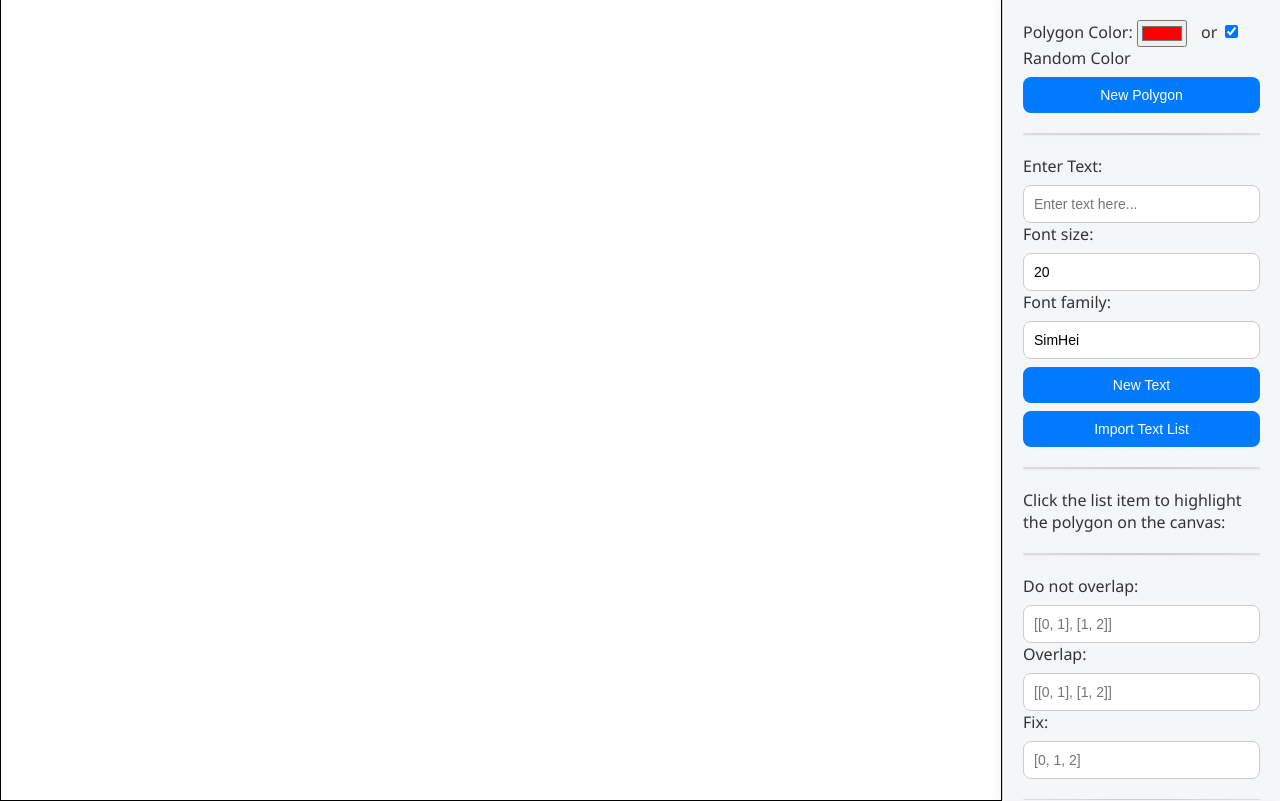
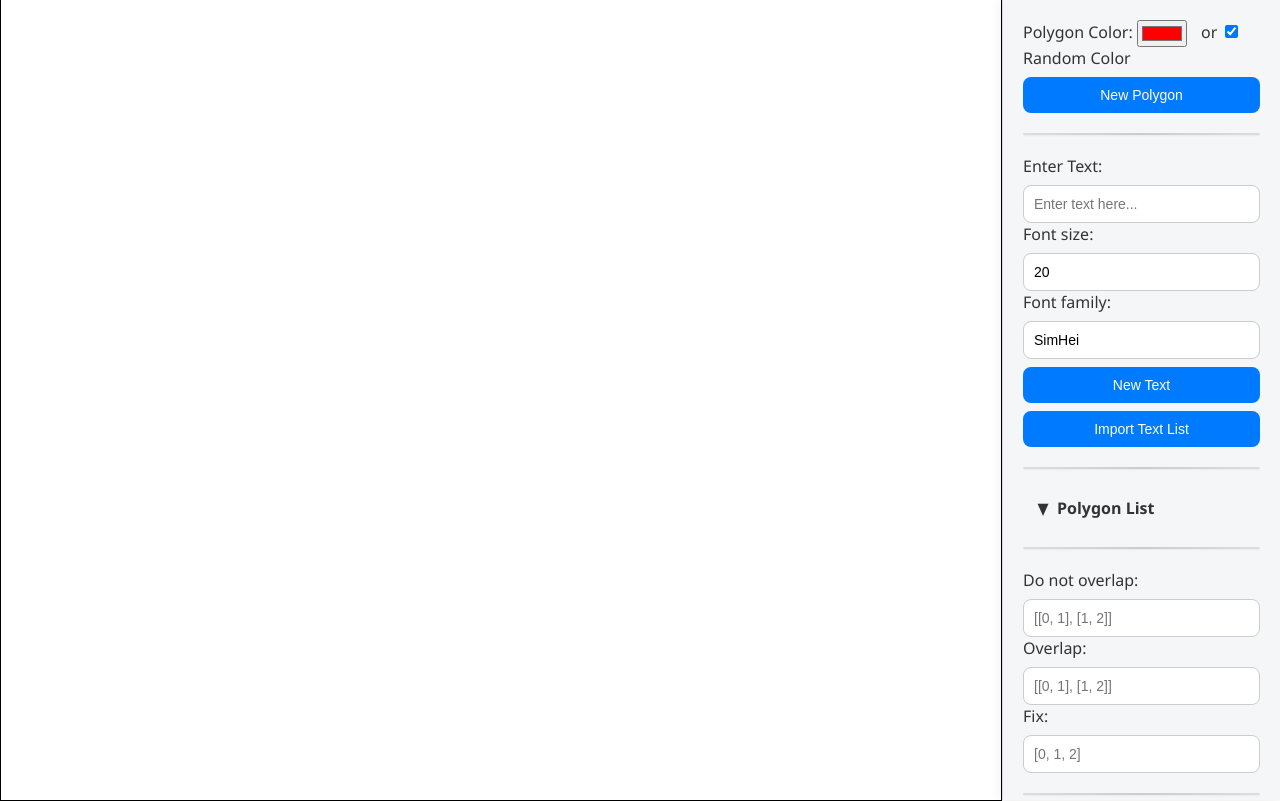
Before and after one commit to AnicoderAndy/shapeshift-engine, a website built with Vite: page index.html in a window 1280 px wide. Built offline with nearby package versions, Linux system fonts and the light colour scheme.

Commit message:
Add collapsible section for polygon list.

```diff
--- a/index.html
+++ b/index.html
@@ -15,7 +15,9 @@
 
 <body>
   <div style="display: flex; height: 100vh;">
+    <!-- Canvas Region -->
     <div id="div-canvas" class="application"></div>
+    <!-- Controls Region -->
     <div id="div-controls">
       Polygon Color: <input type="color" id="input-polygon-color" value="#ff0000"> or <input type="checkbox"
         id="input-polygon-random-color" checked>Random Color
@@ -31,9 +33,12 @@
       <input type="file" id="input-text-list" class="btn-control" accept=".txt" hidden />
       <button id="btn-import-text-list" class="btn-control">Import Text List</button>
       <hr class="controls">
-      Click the list item to highlight the polygon on the canvas:
-      <ul id="list-polygons"></ul>
-
+      <div class="section-collapsible">
+        <div id="toggle-polygon-list" class="collapsible-header">
+          <span class="arrow">▼</span> Polygon List
+        </div>
+        <ul id="list-polygons" class="collapsible-content"></ul>
+      </div>
       <hr class="controls">
       Do not overlap:
       <input type="text" id="input-not-overlap" placeholder="[[0, 1], [1, 2]]" class="input-control" />
--- a/src/main.js
+++ b/src/main.js
@@ -34,6 +34,10 @@ import { polygon2svg } from './polygon2svg.js';
     const fixInput = document.querySelector('#input-fix');
     const relationInput = { notOverlapInput, overlapInput, fixInput };
 
+    // Get UI Controls
+    const toggleHeader = document.querySelector('#toggle-polygon-list');
+    let isCollapsed = false;
+
     // Create a new application
     const app = new Application();
     await app.init({ width: 1000, height: 800, backgroundColor: 'white' });
@@ -59,7 +63,7 @@ import { polygon2svg } from './polygon2svg.js';
         'click',
         polyManager.newTextHandler.bind(polyManager)
     );
-    processBtn.addEventListener('click', async e => {
+    processBtn.addEventListener('click', async (e) => {
         const btn = e.target;
         if (btn.disabled) return;
 
@@ -76,7 +80,7 @@ import { polygon2svg } from './polygon2svg.js';
                 eta: 0.01,
                 c0: 1e-3,
                 eta_c: 3,
-                maxIter: 100
+                maxIter: 100,
             });
         } catch (error) {
             console.error('Error during processing:', error);
@@ -170,6 +174,12 @@ import { polygon2svg } from './polygon2svg.js';
         }
     });
 
+    toggleHeader.addEventListener('click', () => {
+        isCollapsed = !isCollapsed;
+        uiPolyList.classList.toggle('hidden', isCollapsed);
+        toggleHeader.classList.toggle('hidden', isCollapsed);
+      });
+
     debugBtn.addEventListener('click', () => {});
 })();
 
--- a/src/style.css
+++ b/src/style.css
@@ -50,6 +50,41 @@ body {
     background-color: #0056b3;
 }
 
+.section-collapsible {
+    margin-top: 20px;
+}
+
+.collapsible-header {
+    cursor: pointer;
+    font-weight: bold;
+    /* background-color: #eaeaea; */
+    padding: 8px 12px;
+    border-radius: 6px;
+    transition: background-color 0.2s;
+    display: flex;
+    align-items: center;
+    gap: 6px;
+}
+
+.collapsible-header:hover {
+    background-color: #dcdcdc;
+}
+
+.arrow {
+    display: inline-block;
+    transition: transform 0.2s ease;
+    width: 1em;
+    text-align: center;
+}
+
+.collapsible-header.hidden .arrow {
+    transform: rotate(-90deg);
+}
+
+.collapsible-content.hidden {
+    display: none;
+}
+
 #list-polygons {
     margin: 10px 0;
     padding: 0;
```
